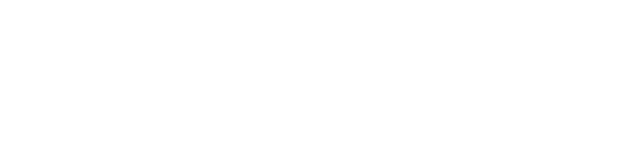
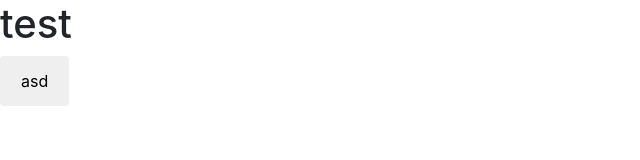
Before and after one commit to scr1pti3/vafflehauz, a React app: page src/index.html in a window 1280 px wide. Shown: the whole page, without its empty margins (0-640 px from the left). Built offline with nearby package versions, Linux system fonts and the light colour scheme.

Commit message:
react-bootstrap
module not found

```diff
--- a/src/index.html
+++ b/src/index.html
@@ -4,6 +4,6 @@
         <title>Vafflehauz</title>
     </head>
     <body>
-        <div id="root"></div>
+        <div id="root"><h1>test</h1> <button class="alert">asd</button></div>
     </body>
 </html>
--- a/src/index.js
+++ b/src/index.js
@@ -1 +1 @@
-console.log("hello world");
+import 'bootstrap/dist/css/bootstrap.min.css';
```
